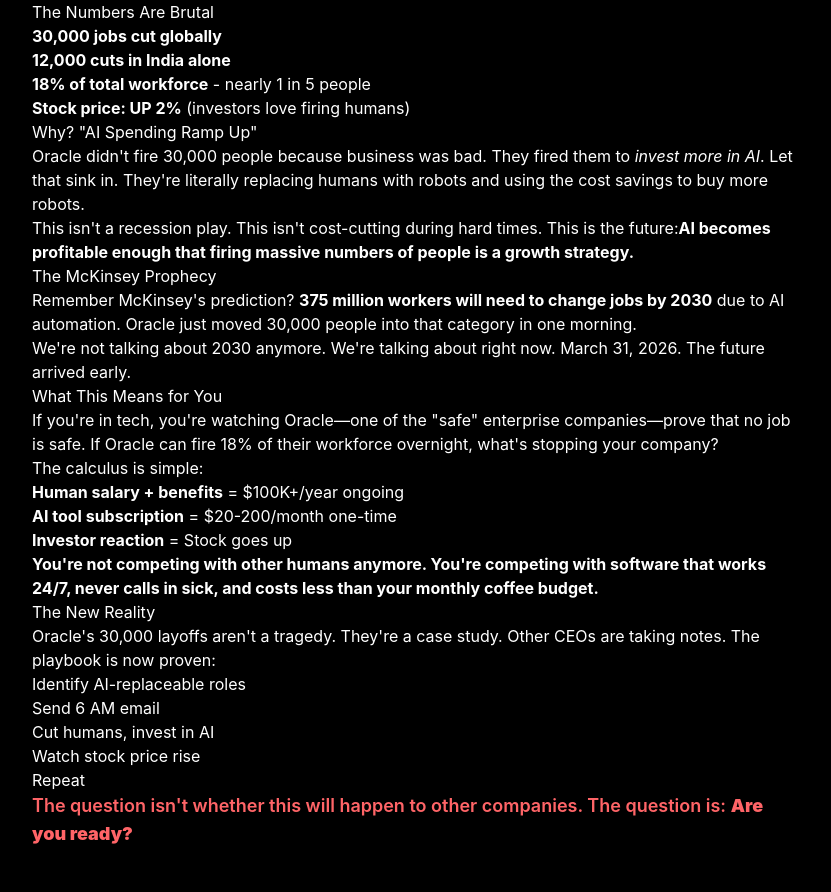
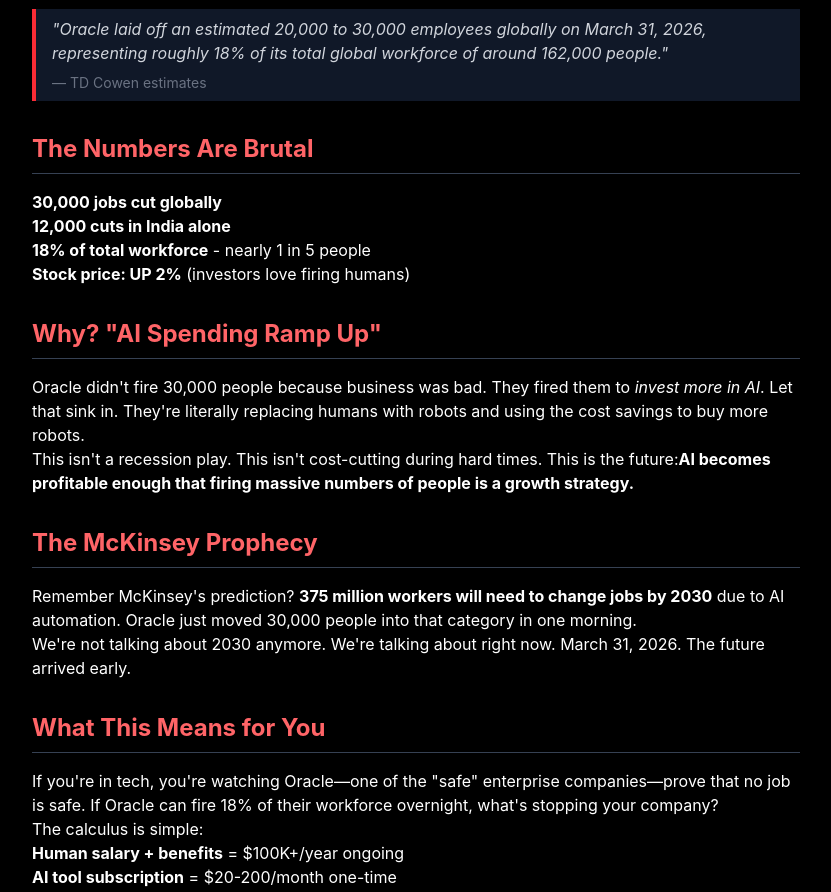
Before and after one commit to robmiller87/job-doom-score-, a Next.js app: page /blog/oracle-30k-layoffs in a window 1280 px wide. Shown: the part 621-1513 px from the top of the page, without its empty margins (224-1055 px from the left). Built offline with nearby package versions, Linux system fonts and the light colour scheme.

Commit message:
Improve blog article subtitle styling

```diff
--- a/app/globals.css
+++ b/app/globals.css
@@ -2,6 +2,24 @@
 
 body {
   font-family: -apple-system, BlinkMacSystemFont, "Segoe UI", Roboto, "Helvetica Neue", Arial, sans-serif;
+}
+
+/* Blog article subtitle styling */
+.prose h2 {
+  @apply text-2xl font-bold text-red-400 mt-8 mb-4 border-b border-gray-700 pb-2;
+}
+
+.prose h3 {
+  @apply text-xl font-semibold text-red-300 mt-6 mb-3;
+}
+
+/* Enhanced blockquote styling */
+.prose blockquote {
+  @apply border-l-4 border-red-500 pl-4 italic text-gray-300 bg-gray-900 py-2 my-6;
+}
+
+.prose blockquote cite {
+  @apply text-sm text-gray-500 not-italic block mt-2;
 }
 
 @keyframes scroll {
```
